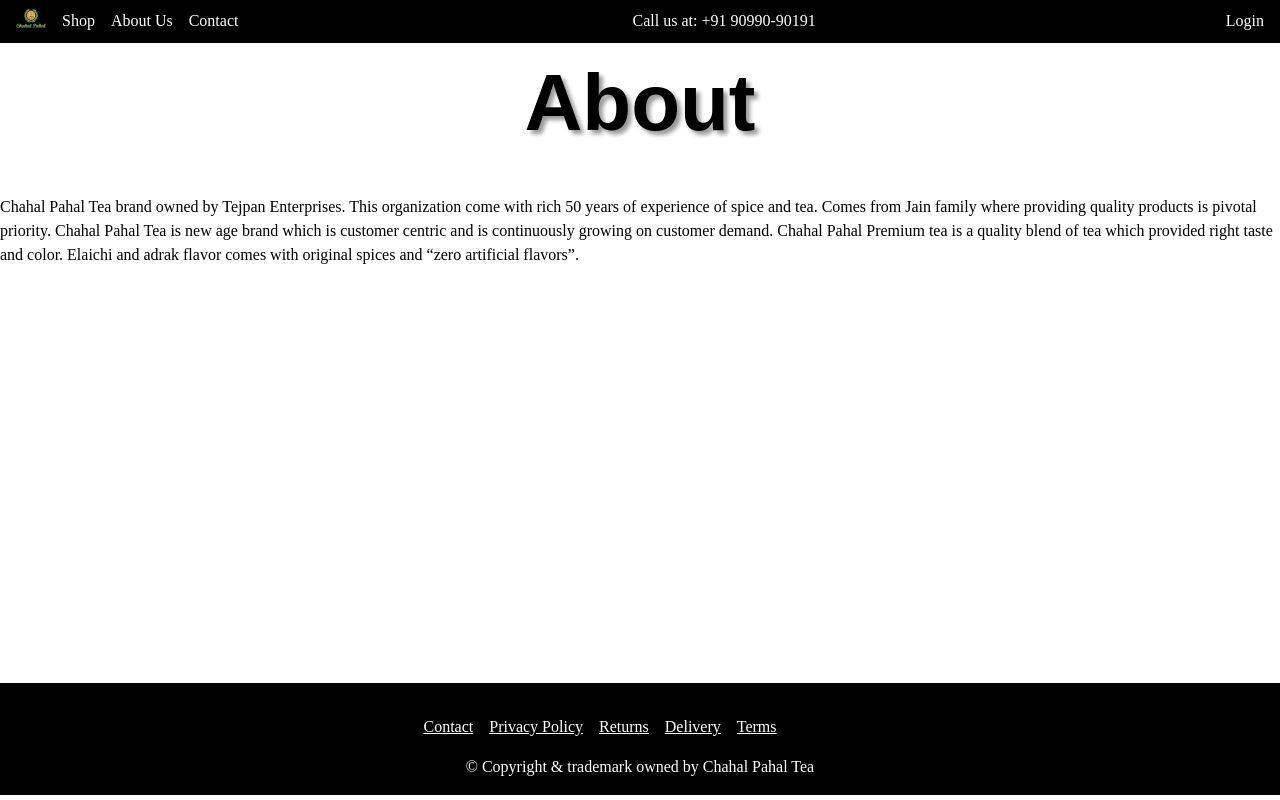
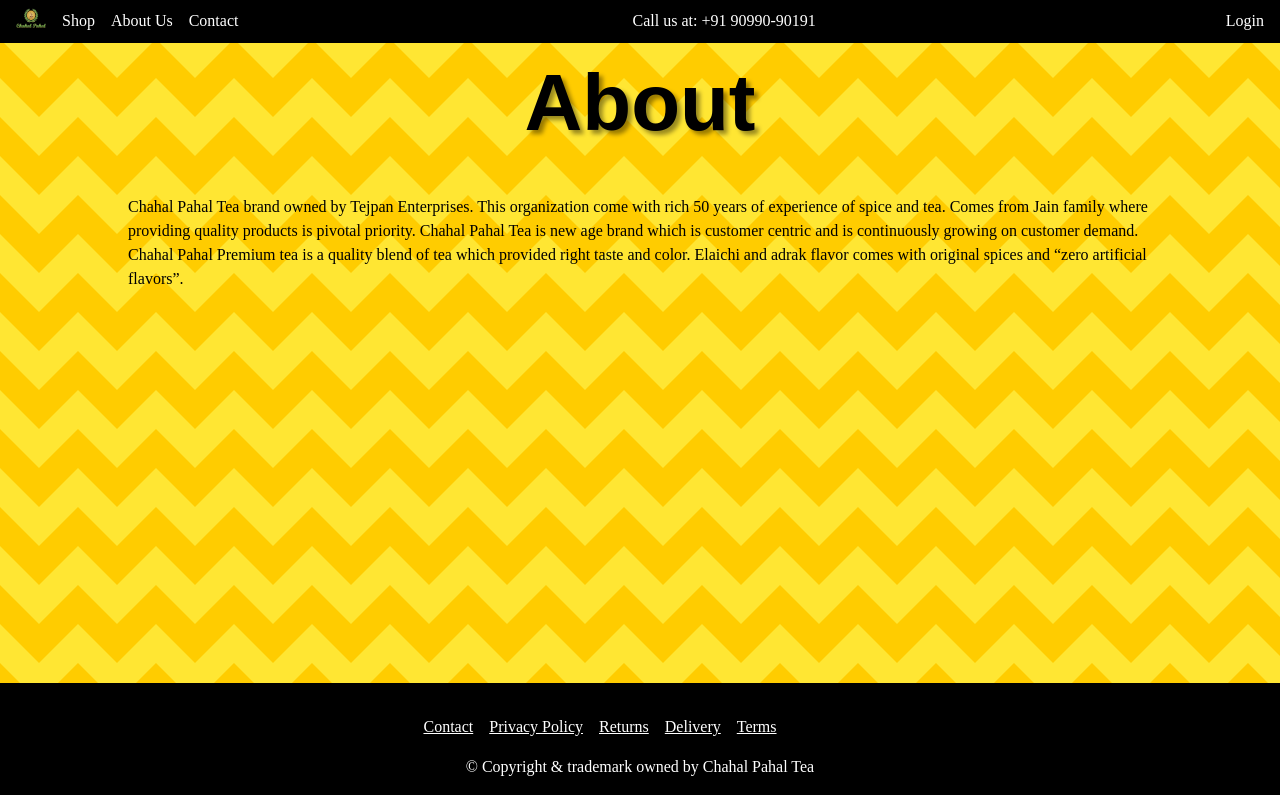
Before and after one commit to bharat-patodi/chahalPahalTea, a Next.js app: page /about in a window 1280 px wide. Built offline with nearby package versions, Linux system fonts and the light colour scheme.

Commit message:
Import About Page styles

```diff
--- a/pages/about.tsx
+++ b/pages/about.tsx
@@ -1,11 +1,12 @@
 import Header from "../components/Header";
 import Footer from "../components/Footer";
+import styles from "../styles/About.module.css";
 
 const About = () => {
   return (
-    <>
+    <div className={`${styles.aboutPage}`}>
       <Header />
-      <main>
+      <main className="container">
         <div>
           <h1>About</h1>
           <p>
@@ -21,7 +22,7 @@
         </div>
       </main>
       <Footer />
-    </>
+    </div>
   );
 };
 export default About;
```
